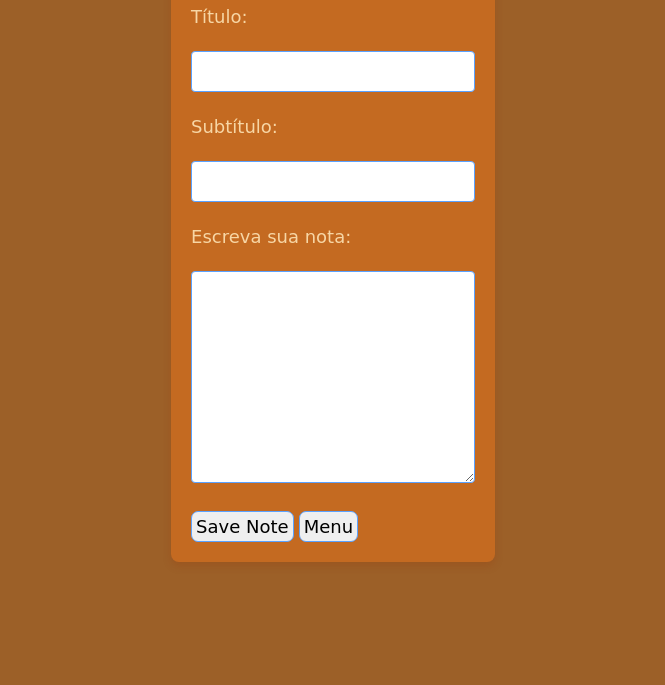
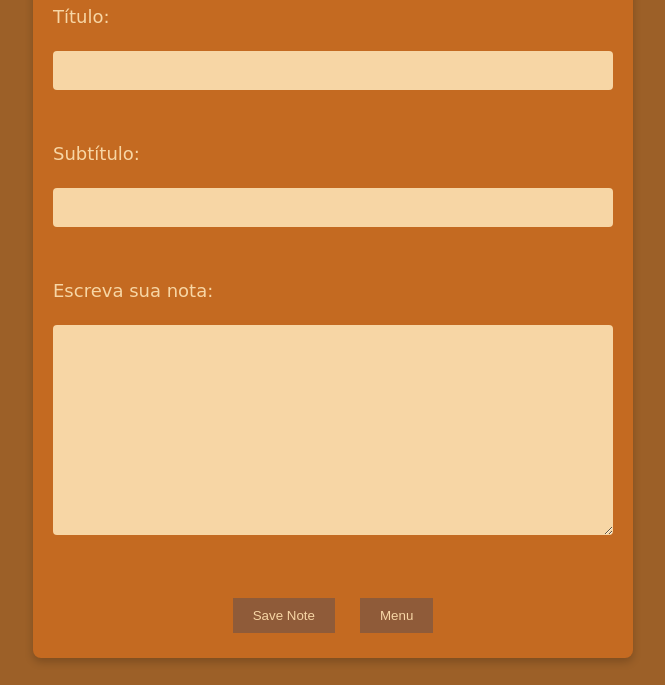
Before and after one commit to jeasi21/NotaJE, a plain HTML site: page noteWriting.html in a window 1280 px wide. Shown: the part 115-800 px from the top of the page, without its empty margins (307-972 px from the left). Drawn offline with Linux system fonts and the light colour scheme.

Commit message:
Ome styling, some changes in the layout, some little adjustments :D
Some add into README.md

```diff
--- a/noteWriting.html
+++ b/noteWriting.html
@@ -4,6 +4,7 @@
     <meta charset="UTF-8">
     <meta name="viewport" content="width=device-width, initial-scale=1.0">
     <link rel="stylesheet" href="styles/noteWritingStyle.css">
+    <link rel="stylesheet" href="styles/envStyles.css">
     <title>Note Wrinting - Page</title>
 </head>
 <body >
--- a/styles/menuStyle.css
+++ b/styles/menuStyle.css
@@ -10,8 +10,52 @@ body {
 main {
     background-color: #c46a21;
     border-radius: 8px;
-    width: 95%;
-    height: 95%;
-    text-align: center;
-    justify-content: center;
+    width: 90%;
+    max-width: 600px;
+    padding: 20px;
+    box-sizing: border-box;
+    display: flex;
+    flex-direction: column;
+    align-items: center;
 }
+
+header {
+    width: 100%;
+}
+
+nav ul {
+    display: flex;
+    flex-direction: column;
+    gap: 15px;
+    width: 100%;
+    padding: 0;
+}
+
+nav li {
+    width: 100%;
+}
+
+nav button {
+    width: 100%;
+    box-sizing: border-box;
+    border-radius: 5px;
+}
+nav button:hover {
+    background-color: #b55a1e;
+    cursor: pointer;
+}
+@media (min-width: 1000px) {
+    nav ul {
+        flex-direction: row;
+        flex-wrap: wrap;
+        justify-content: center;
+    }
+
+    nav li {
+        width: auto;
+    }
+
+    nav button {
+        width: auto;
+    }
+}
--- a/styles/noteWritingStyle.css
+++ b/styles/noteWritingStyle.css
@@ -3,30 +3,38 @@ body {
     color: #f7d6a5;
     background-color: #9c6028;
     margin: 0;
+    display: flex;
+    justify-content: center;
+    align-items: center;
+    min-height: 100vh;
     padding: 20px;
+    box-sizing: border-box;
 }
 
 main {
-    display: flex;
-    flex-direction: column;
-    justify-content: center;
-    align-items: center;
-}
-
-#writenote {
     background-color: #c46a21;
     padding: 20px;
     border-radius: 8px;
-    box-shadow: 0 4px 8px rgba(148, 47, 0, 0.2);
-    margin-bottom: 20px;
+    box-shadow: 0 4px 8px rgba(0, 0, 0, 0.2);
+    width: 100%;
+    max-width: 600px;
+    box-sizing: border-box;
+}
+
+#writenote h1 {
+    text-align: center;
+    margin-top: 0;
+}
+
+#writenote form{
+    display: flex;
+    flex-direction: column;
 }
 
 #writenote label {
-    display: block;
-    font-weight: inherit;
+    margin-top: 15px;
+    margin-bottom: 5px;
     font-size: 18px;
-    margin-top: 0px;
-    margin-bottom: 0px;
 }
 
 #writenote input[type="text"],
@@ -34,21 +42,22 @@ main {
     font-family: cursive;
     width: 100%;
     padding: 10px;
-    margin-top: 5px;
-    margin-bottom: 5px;
-    border: 1px solid #5ba2ff;
+    border: none;
     border-radius: 4px;
     box-sizing: border-box;
     font-size: 16px;
-    outline: none;
-    cursor: pointer;
+    background-color: #f7d6a5;
+    color: #333;
 }
 
-button{
-    font-family: cursive, sans-serif;
-    font-size: 18px;
-    border: 1px solid #5ba2ff;
-    border-radius: 7px;
-    padding: 4px;
-    cursor: pointer;
+#writenote textarea {
+    resize: vertical;
+    min-height: 150px;
 }
+
+#returnButtons {
+    display: flex;
+    justify-content: center;
+    gap: 15px;
+    margin-top: 20px;
+}
--- a/styles/seeNotesStyle.css
+++ b/styles/seeNotesStyle.css
@@ -1,41 +1,51 @@
-/* General Styles */
 body {
     background-color: #9c6028;
     color: #f7d6a5;
     margin: 0;
-  padding: 0;
-  font-family: Arial, sans-serif;
+    font-family: cursive, sans-serif;
     display: flex;
-  flex-direction: column;
-  align-items: center;
     justify-content: center;
+    align-items: flex-start;
     padding: 20px;
-  font-family: cursive, sans-serif;
+    box-sizing: border-box;
 }
 
-p {
-  display: flex;
-  justify-content: center;
+main {
+    background-color: #c46a21;
+    padding: 20px;
+    border-radius: 8px;
+    box-shadow: 0 4px 8px rgba(0, 0, 0, 0.2);
+    width: 100%;
+    max-width: 800px;
+    box-sizing: border-box;
+}
+
+main > p {
     text-align: center;
     font-size: 20px;
+    margin-top: 0;
+}
+
+#container {
+    display: grid;
+    grid-template-columns: repeat(auto-fill, minmax(250px, 1fr));
+    gap: 20px;
+    margin-top: 20px;
 }
 
 .card {
-  width: fit-content;
-  min-width: 300px;
-  max-width: 600px;
-  margin: 10px 0;
     padding: 15px;
-  background-color: #c46a21;
-  border: 1px solid #5ba2ff;
-  border-radius: 10px;
-  box-shadow: 2px 2px 8px rgba(0, 0, 0, 0.1);
+    background-color: #8f5b39;
+    border-radius: 8px;
+    box-shadow: 0 2px 4px rgba(0, 0, 0, 0.1);
 }
 
 .card h2 {
     text-align: center;
-  margin: 0;
+    margin: 0 0 10px 0;
     font-size: 20px;
+    border-bottom: 1px solid #f7d6a5;
+    padding-bottom: 5px;
 }
 
 .card h3 {
@@ -47,4 +57,13 @@ p {
 .card pre {
     font-size: 14px;
     color: #f7d6a5;
+    white-space: pre-wrap;
+    word-wrap: break-word;
 }
+
+.returnButtons {
+    display: flex;
+    justify-content: center;
+    gap: 15px;
+    margin-top: 20px;
+}
```
Also changed, not shown: seeNotes.html (+3 -0 lines), 1 other file. Lines whose indentation alone changed are shown as unchanged.
